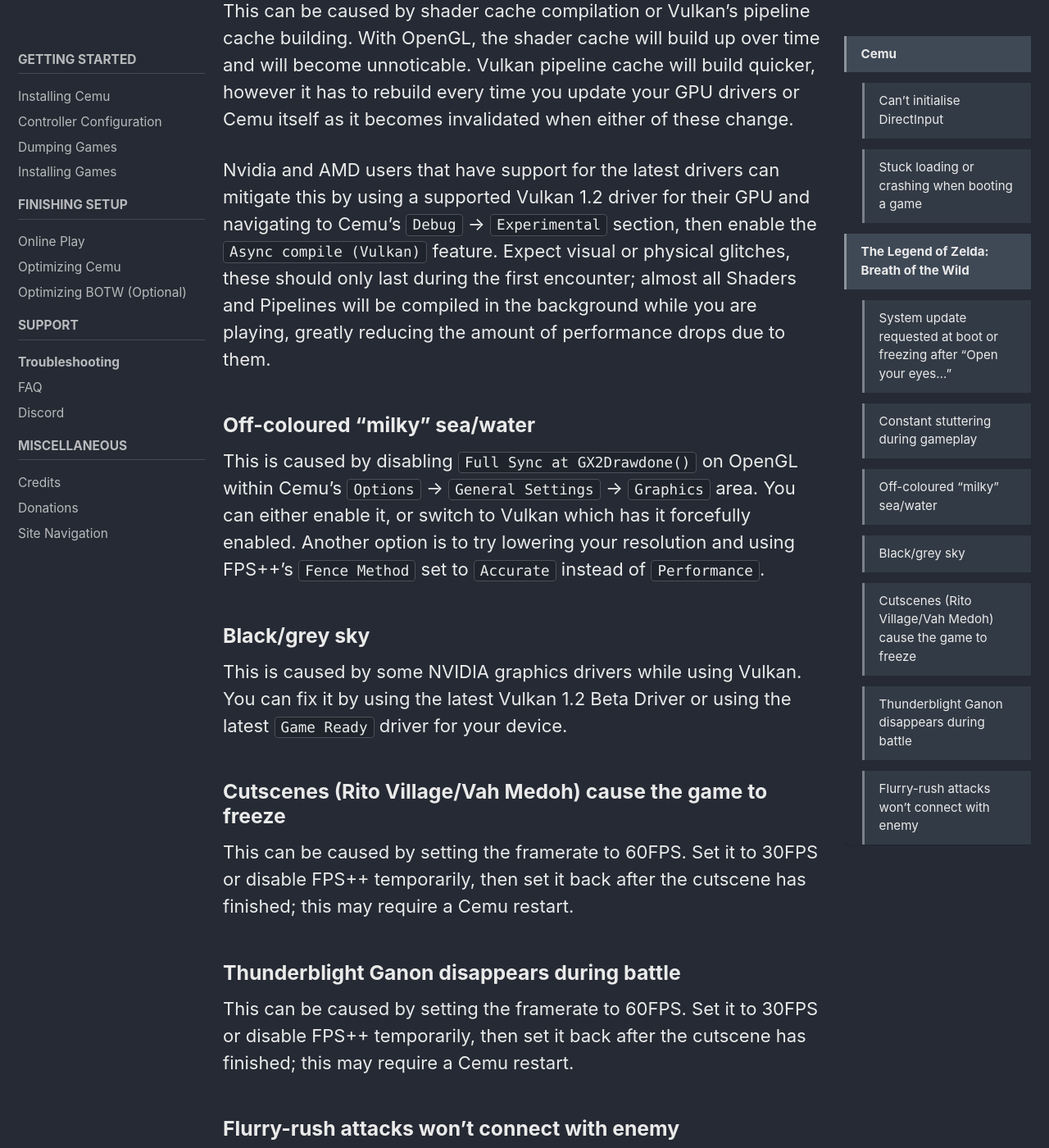
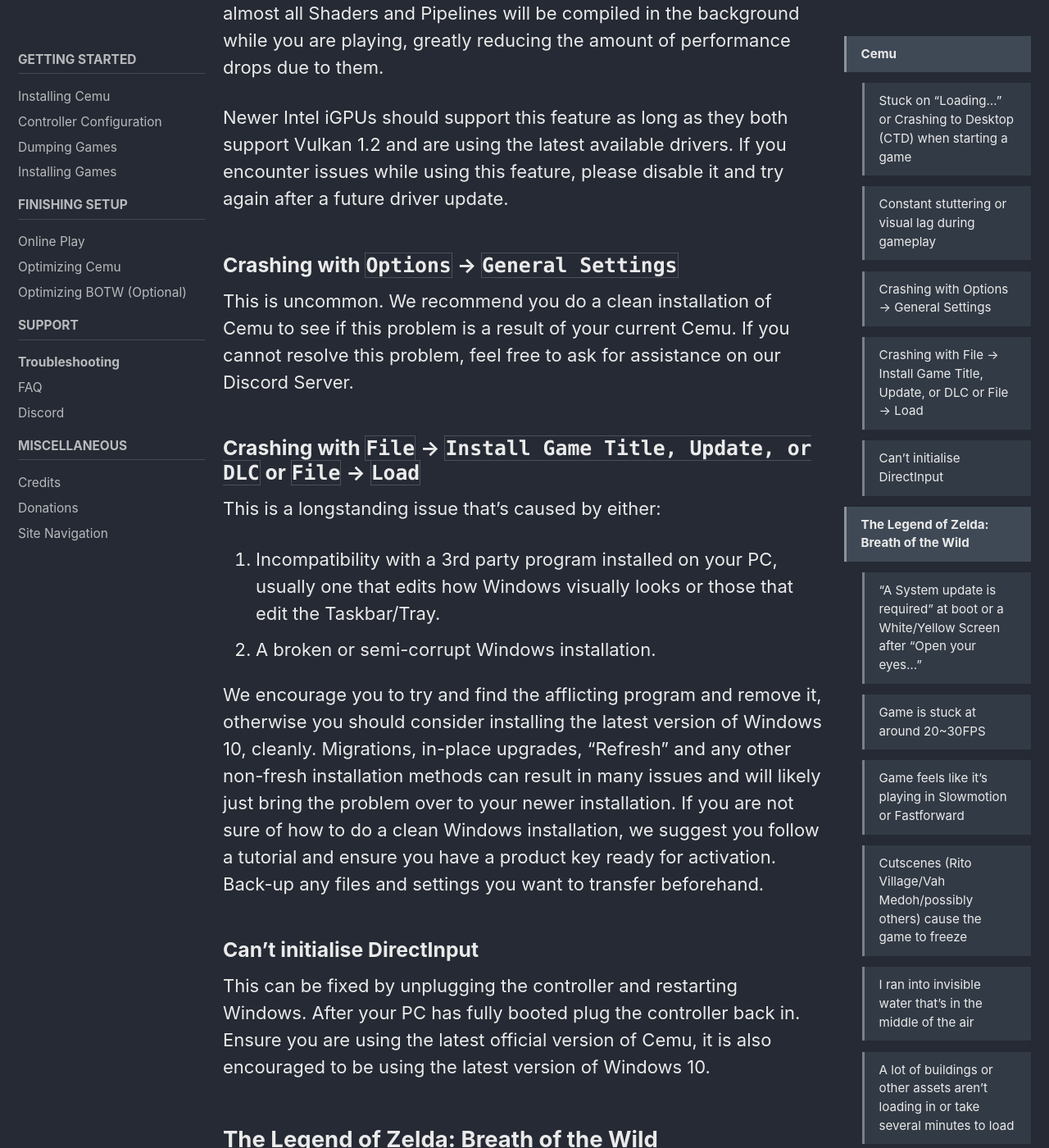
Before and after one commit to cfw-guide/cemu.cfw.guide, a Jekyll site: the page built from _pages/en_US/troubleshooting.md, in a window 1280 px wide and 1400 px high, scrolled down 1732 px. Shown: the whole window at 82% size. Built offline with Jekyll 4.4.1, drawn with Linux system fonts in a browser that asks for light colours; cached includes are drawn as plain includes; some of the changed text lies outside the part shown.

Commit message:
Rewrite of the Troubleshooting page.

```diff
--- a/_pages/en_US/troubleshooting.md
+++ b/_pages/en_US/troubleshooting.md
@@ -10,17 +10,40 @@
 
 ## Cemu
 
+### Stuck on "Loading..." or Crashing to Desktop (CTD) when starting a game
+
+1. Ensure the game you are wanting to play has been deemed playable, many games are not yet supported or have regressions after Cemu updates. You can check the [Game Compatibility List](http://compat.cemu.info/) and subsequent Wiki entries, just be aware of outdated testing results. We encourage our users to submit their testing results to keep the wiki up to date.
+
+1. Accidentally loading an Update or DLC as a game (by erroneously putting them in your game directory or) by using `File` -> `Load` can cause this. Ensure you're launching the game correctly or otherwise that Update and DLC data is being installed [properly](dumping#updatesdlc).
+
+1. This could be caused by a bad Base Game / Update / DLC copy. Try redumping the data from your Wii U again. Reinstalling any game data will not affect your saves.
+
+1. Illicitly obtained game data will also cause this to happen. Dumping your game data as covered in this guide is the only method that Cemu provides support for.
+
+### Constant stuttering or visual lag during gameplay
+
+This can be caused by shader cache compilation or Vulkan's pipeline cache building. With OpenGL, the shader cache will build up over time and will become unnoticable. Vulkan pipeline cache will build quicker, however it has to rebuild every time you update your GPU drivers or Cemu itself as it becomes invalidated when either of these change.
+
+Nvidia and AMD users that have support for the latest drivers can mitigate this by using a supported Vulkan 1.2 driver for their GPU and navigating to Cemu's `Options` -> `General Settings` -> `Graphics` section, then enable the `Async shader compile` feature.  Expect visual or physical glitches, these should only last during the first encounter; almost all Shaders and Pipelines will be compiled in the background while you are playing, greatly reducing the amount of performance drops due to them.
+
+Newer Intel iGPUs should support this feature as long as they both support Vulkan 1.2 and are using the latest available drivers. If you encounter issues while using this feature, please disable it and try again after a future driver update.
+
+### Crashing with `Options` -> `General Settings`
+
+This is uncommon. We recommend you do a clean installation of Cemu to see if this problem is a result of your current Cemu. If you cannot resolve this problem, feel free to ask for assistance on our Discord Server.
+
+### Crashing with `File` -> `Install Game Title, Update, or DLC` or `File` -> `Load`
+
+This is a longstanding issue that's caused by either:
+
+1. Incompatibility with a 3rd party program installed on your PC, usually one that edits how Windows visually looks or those that edit the Taskbar/Tray.
+2. A broken or semi-corrupt Windows installation.
+
+We encourage you to try and find the afflicting program and remove it, otherwise you should consider installing the latest version of Windows 10, cleanly. Migrations, in-place upgrades, "Refresh" and any other non-fresh installation methods can result in many issues and will likely just bring the problem over to your newer installation. If you are not sure of how to do a clean Windows installation, we suggest you follow a tutorial and ensure you have a product key ready for activation. Back-up any files and settings you want to transfer beforehand.
+
 ### Can't initialise DirectInput
 
-This can be fixed by unplugging the controller and restarting Windows. Afterwards, plug the controller back in. Ensure you are using the latest official version of Cemu.
-
-### Stuck loading or crashing when booting a game
-
-This could be caused by a bad game dump. Try dumping your game from your Wii U again.
-
-It can also be caused by loading an update or DLC as a game, instead of the base game files. Ensure you're installing updates [properly](dumping#updatesdlc).
-
-Illegally obtained game copies will also cause this to happen. Dumping your game from your Wii U console is the only method that Cemu supports.
+This can be fixed by unplugging the controller and restarting Windows. After your PC has fully booted plug the controller back in. Ensure you are using the latest official version of Cemu, it is also encouraged to be using the latest version of Windows 10.
 
 ## The Legend of Zelda: Breath of the Wild
 
@@ -28,32 +51,50 @@
 
 Please review the above link as it goes over nearly every problem that has been recorded to date!  Most (but not all) of the common issues are listed below.
 
-### System update requested at boot or freezing after "Open your eyes..."
+### "A System update is required" at boot or a White/Yellow Screen after "Open your eyes..."
 
-This is caused by the game's update not being installed to Cemu. BOTW must be using the latest update to work properly. Follow our [dumping guide](dumping) to dump and install the latest BOTW update to Cemu, make sure the game is updated on your console before doing so.
+This is caused by the game's latest update not being installed. Breath of the Wild must be using the latest update to work properly at all. Follow our [dumping guide](dumping) to dump and install the latest game update and then install it on Cemu, make sure the game is updated on your Wii U console before doing so.
 
-### Constant stuttering during gameplay
+### Game is stuck at around 20~30FPS
 
-This can be caused by shader cache compilation or Vulkan's pipeline cache building. With OpenGL, the shader cache will build up over time and will become unnoticable. Vulkan pipeline cache will build quicker, however it has to rebuild every time you update your GPU drivers or Cemu itself as it becomes invalidated when either of these change.
+1. Ensure you're running the latest game update and Cemu version.
+2. Ensure FPS++ is enabled and set to above 30 or you will be locked into this state.
+3. Make sure your hardware is supposed to be able to exceed 30FPS, try going into a Shrine.
+4. Try disabling Vsync temporarily and see if this changes the behavior.
 
-Nvidia and AMD users that have support for the latest drivers can mitigate this by using a supported Vulkan 1.2 driver for their GPU and navigating to Cemu's `Debug` -> `Experimental` section, then enable the `Async compile (Vulkan)` feature.  Expect visual or physical glitches, these should only last during the first encounter; almost all Shaders and Pipelines will be compiled in the background while you are playing, greatly reducing the amount of performance drops due to them.
+### Game feels like it's playing in Slowmotion or Fastforward
 
-### Off-coloured "milky" sea/water
+1. This will occur if you do not have the game fully updated and you haphazardly enable FPS++
+2. On occasion FPS++ will incorrectly apply after starting the game. Restarting Cemu usually resolves this.
+3. Do not use FPS++'s `Static Mode (Enabled)` instead of `Disabled (Default, Dynamic)`; `Static Mode` will cause this behavior.
+4. Changing the `Frame Average` to a higher value instead of using the default value `8` can also cause this issue.
 
-This is caused by disabling `Full Sync at GX2Drawdone()` on OpenGL within Cemu's `Options` -> `General Settings` -> `Graphics` area. You can either enable it, or switch to Vulkan which has it forcefully enabled.  Another option is to try lowering your resolution and using FPS++'s `Fence Method` set to `Accurate` instead of `Performance`.
+### Cutscenes (Rito Village/Vah Medoh/possibly others) cause the game to freeze
 
-### Black/grey sky
+This can be caused by setting the framerate above 60FPS. If it still occurs at 60FPS, then set it to 30FPS or disable FPS++ temporarily, then change the setting back after the cutscene has finished; restarting Cemu afterwards is encouraged. Alternatively you may try using OpenGL instead of Vulkan.
 
-This is caused by some NVIDIA graphics drivers while using Vulkan. You can fix it by using the latest Vulkan 1.2 Beta Driver or using the latest `Game Ready` driver for your device.
+If disabling FPS++ and using OpenGL doesn't resolve this, This is a sign that your game's data is corrupt and needs replaced. You should replace the Update and DLC as well.
 
-### Cutscenes (Rito Village/Vah Medoh) cause the game to freeze
+### I ran into invisible water that's in the middle of the air
 
-This can be caused by setting the framerate to 60FPS. Set it to 30FPS or disable FPS++ temporarily, then set it back after the cutscene has finished; this may require a Cemu restart.
+This is an infrequent issue on Vulkan, a simple Cemu restart should resolve the invisible water. This may be fixed in the future.
 
-### Thunderblight Ganon disappears during battle
+### A lot of buildings or other assets aren't loading in or take several minutes to load
 
-This can be caused by setting the framerate to 60FPS. Set it to 30FPS or disable FPS++ temporarily, then set it back after the cutscene has finished; this may require a Cemu restart.
+1. Disable any 3rd party mods if you downloaded and installed any, then test the game.
 
-### Flurry-rush attacks won't connect with enemy
+1. Disable the Extended Memory and Draw Distance GraphicPacks, then test the game.
 
-This can be caused by setting the framerate to 60FPS. We found that if you were close enough, all hits would land anyway. Setting framerate to 30FPS will fix this properly.  This issue normally only affects larger enemies or bosses.
+1. Use FPS++'s `Advanced Settings` and set the `Fence Method` to `Accurate` instead of `Performance`
+
+1. If none of these helped, this is a sign that your game's data is corrupt and needs replaced. You should replace the Update and DLC as well.
+
+### I get a black screen when a cutscene is supposed to start
+
+This is a sign that your game's data is corrupt and needs replaced. You should replace the Update and DLC as well.
+
+### I get a green screen when a cutscene is supposed to start
+
+This should only affect Linux users for now. You must have Cemuhook installed and correctly hooked into Cemu and have the `Debug` -> `Use Cemuhook H264` option enabled. If you do not know how to do this, visit the #Linux channel on the Cemu Discord server for assistance. This should no longer be required after Cemu's H264 support is updated / after Linux gets a native Cemu build.
+
+If you are also getting this behavior on Windows, try using `Debug` -> `Use Cemuhook H264` or otherwise request assistance on our Discord Server.
```
Also changed, not shown: other parts of _pages/en_US/troubleshooting.md (+1 -1 lines).
